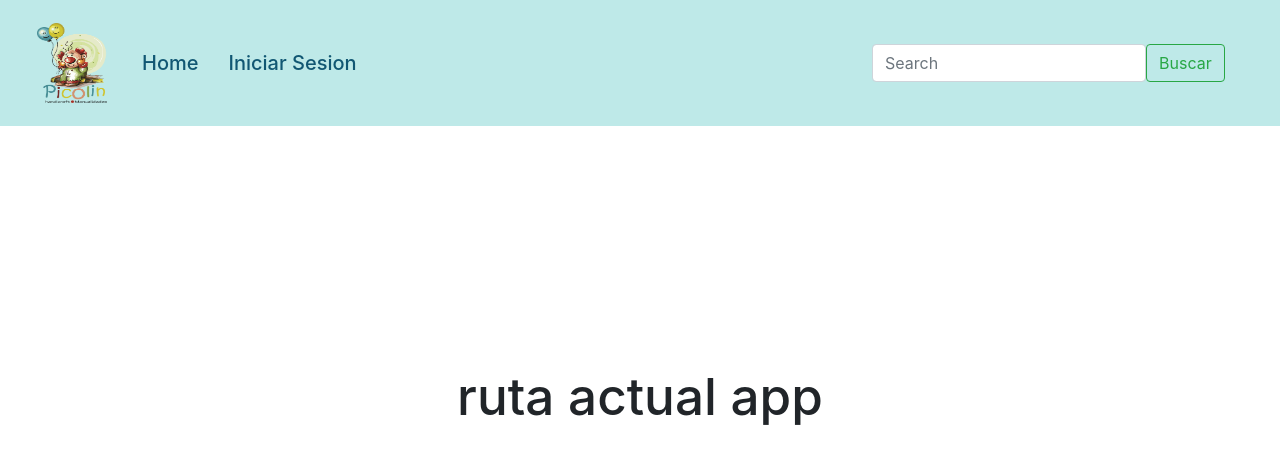
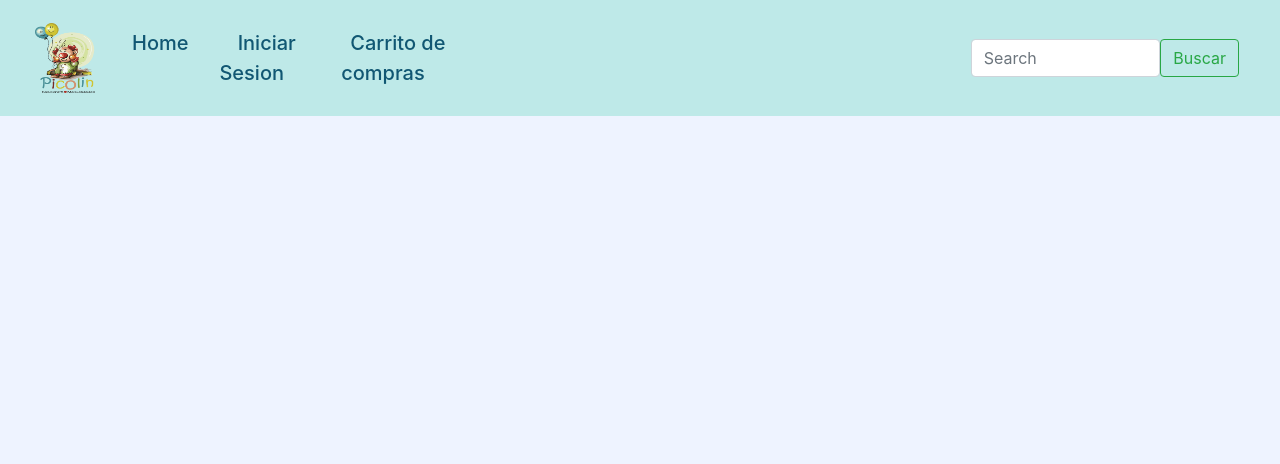
Before and after one commit to angelargd8/Proyecto-software, a React (Vite) app in the folder Proyecto/vite-project/: page / in a window 1280 px wide. Shown: the top 464 px of the page. Built offline with nearby package versions, Linux system fonts and the light colour scheme.

Commit message:
arreglos navbar y carrito

```diff
--- a/Proyecto/vite-project/src/componentes/carrito.css
+++ b/Proyecto/vite-project/src/componentes/carrito.css
@@ -6,6 +6,7 @@
     right: 0;
     bottom: 0;
     background-color: #EEF3FF;
+    z-index: 1;
 
 }
 
--- a/Proyecto/vite-project/src/componentes/carrito.jsx
+++ b/Proyecto/vite-project/src/componentes/carrito.jsx
@@ -1,4 +1,4 @@
-import React, { useState } from 'react';
+import {  useState } from 'react'
 import './carrito.css'
 
 function Carrito(){
--- a/Proyecto/vite-project/src/componentes/navbar.css
+++ b/Proyecto/vite-project/src/componentes/navbar.css
@@ -11,6 +11,7 @@
     justify-content: space-between;
     padding: 0.5rem 1rem;
     padding: 10px;
+    z-index: 2;
 }
 
 
--- a/Proyecto/vite-project/src/componentes/navbar.jsx
+++ b/Proyecto/vite-project/src/componentes/navbar.jsx
@@ -32,7 +32,7 @@ function Nabvar({ setRutaActual }){
         <nav className="navbar navbar-expand-lg bg-body-tertiary">
 
         <a className="navbar-brand" href="/">
-            <img className="logotipo" src="../src/assets/img/logo.png" alt="" width="70" height="80" />
+            <img className="logotipo" src="../src/assets/img/logo.png" alt="" width="60" height="70" />
         </a>
         <button className="navbar-toggler" type="button" data-bs-toggle="collapse" data-bs-target="#navbarSupportedContent" aria-controls="navbarSupportedContent" aria-expanded="false" aria-label="Toggle navigation">
             <span style={{width: '30px', height: '3px', backgroundColor: 'black', display: 'block', marginBottom: '5px'}}></span>
@@ -51,9 +51,9 @@ function Nabvar({ setRutaActual }){
                     <li className="nav-item">
                     <a className="nav-text" href="/login" onClick={(e) => {e.preventDefault(); setRutaActual('/login')}}>Iniciar Sesion</a>
                     </li>
-                    {/* <li className="nav-item">
+                     <li className="nav-item">
                     <a className="nav-text" href="/carrito" onClick={(e) => {e.preventDefault(); setRutaActual('/carrito')}}>Carrito de compras</a>
-                    </li> */}
+                    </li>
 
                 </ul>
                 <form className="d-flex buscar" role="search">
--- a/Proyecto/vite-project/src/componentes/router.jsx
+++ b/Proyecto/vite-project/src/componentes/router.jsx
@@ -1,7 +1,7 @@
 import Login from './login.jsx'
 import Home from './home.jsx'
 import SingUp from './signup.jsx'
-// import Carrito from './carrito.jsx'
+import Carrito from './carrito.jsx'
 
 function Router({ruta, setRutaActual}){
     switch(ruta){
@@ -11,8 +11,8 @@ function Router({ruta, setRutaActual}){
             return <Login setRutaActual={setRutaActual}/>
         case "/signup":
                 return <SingUp setRutaActual={setRutaActual}/>
-        // case "/carrito":
-        //         return <Carrito setRutaActual={setRutaActual}/>
+         case "/carrito":
+                 return <Carrito setRutaActual={setRutaActual}/>
         case "/":
             return <Home></Home>
         default:
```
